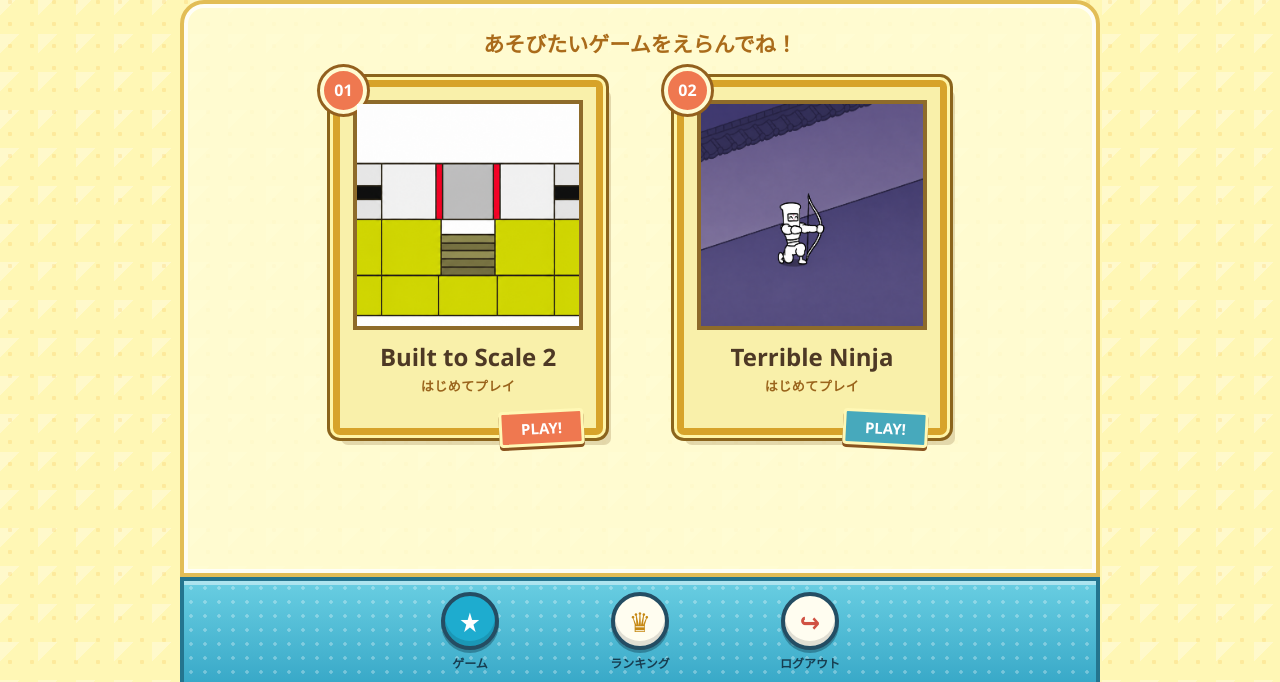
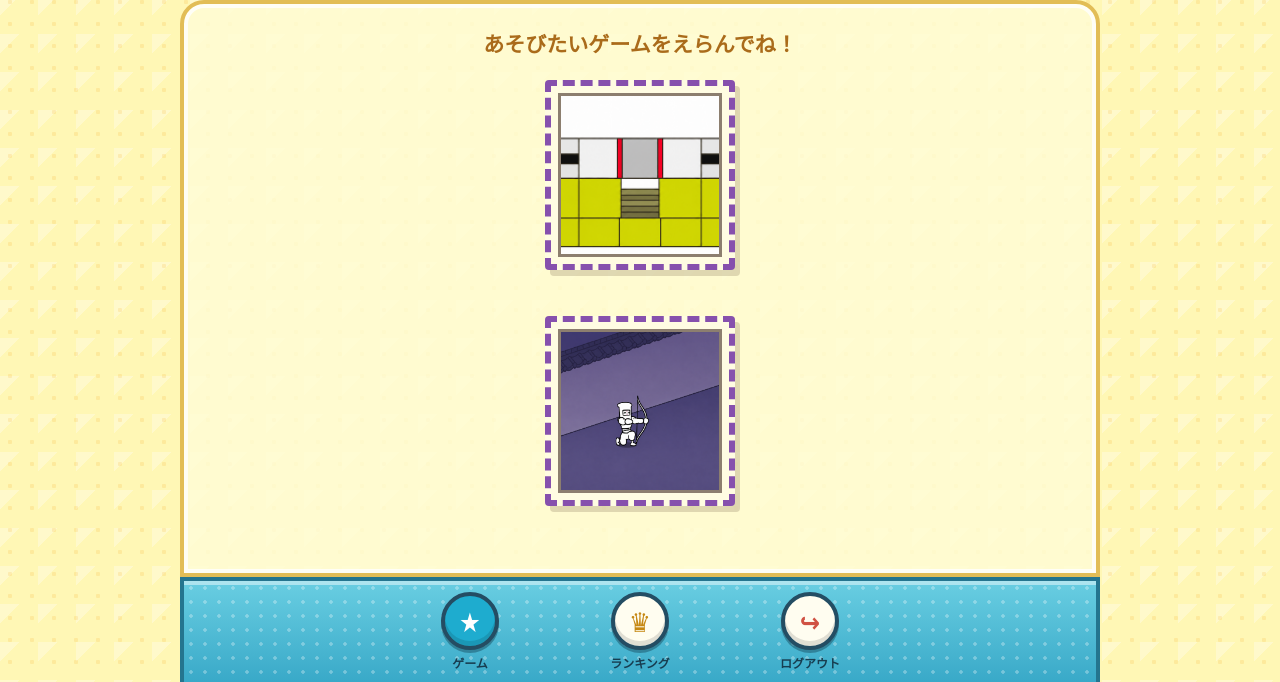
Before and after one commit to peko0707/Built_to_Scale2, a Flask app: template templates/launcher.html in a window 1280 px wide. Shown: the part 118-800 px from the top of the page. Run offline with Flask 3, Linux system fonts and the light colour scheme; the template is opened without the code that fills it: most values are stand-ins (such as "Sample title", 1, 10 or a date in 2020).

Commit message:
Add ranked game card styles

```diff
--- a/static/css/style.css
+++ b/static/css/style.css
@@ -186,35 +186,53 @@ body {
 
 .games-list {
     display: grid;
-    grid-template-columns: repeat(2, minmax(0, 270px));
+    grid-template-columns: minmax(0, 190px);
     justify-content: center;
-    gap: clamp(28px, 8vw, 74px);
+    gap: 46px;
+}
+
+.game-slot {
+    position: relative;
+    display: flex;
+    flex-direction: column;
+    align-items: center;
 }
 
 .game-card {
-    position: relative;
-    min-width: 0;
-    padding: 13px 13px 32px;
-    display: flex;
-    flex-direction: column;
-    align-items: stretch;
-    color: #4e3925;
+    width: 100%;
+    aspect-ratio: 1 / 1;
+    padding: 7px;
     font-family: inherit;
-    background: #f9f0aa;
-    border: 7px solid #d7a32a;
-    border-radius: 7px;
+    background: #fffce2;
+    border-radius: 4px;
+    box-shadow: 5px 6px 0 rgba(78, 54, 31, 0.18);
+    cursor: pointer;
+    transition: transform 140ms ease, filter 140ms ease, border-color 140ms ease;
+}
+
+.game-card.rank-redo {
+    border: 6px dashed #8650ad;
+}
+
+.game-card.rank-good {
+    border: 7px solid #929292;
     box-shadow:
-        0 0 0 3px #fff5a7,
-        0 0 0 6px #8b641c,
-        8px 10px 0 rgba(116, 77, 22, 0.2);
-    cursor: pointer;
-    transition: transform 140ms ease, filter 140ms ease;
+        0 0 0 3px #d9d9d9,
+        5px 7px 0 rgba(78, 54, 31, 0.18);
+}
+
+.game-card.rank-high {
+    border: 7px solid #dcae28;
+    box-shadow:
+        0 0 0 3px #fff072,
+        0 0 0 6px #9c6b13,
+        6px 8px 0 rgba(78, 54, 31, 0.18);
 }
 
 .game-card:hover,
 .game-card:focus-visible {
     z-index: 2;
-    transform: translateY(-8px) rotate(-1deg) scale(1.025);
+    transform: translateY(-7px) scale(1.035);
     filter: saturate(1.1);
     outline: none;
 }
@@ -223,34 +241,14 @@ body {
     transform: translateY(-2px) scale(0.98);
 }
 
-.game-card-ninja:hover,
-.game-card-ninja:focus-visible {
-    transform: translateY(-8px) rotate(1deg) scale(1.025);
-}
-
-.game-number {
-    position: absolute;
-    top: -20px;
-    left: -20px;
-    width: 47px;
-    height: 47px;
-    display: grid;
-    place-items: center;
-    color: #fff;
-    background: #ef7850;
-    border: 4px solid #fffbd2;
-    border-radius: 50%;
-    box-shadow: 0 0 0 3px #93601e;
-    font-size: 16px;
-    font-weight: 900;
-}
-
 .game-picture {
+    width: 100%;
+    height: 100%;
     aspect-ratio: 1 / 1;
+    display: block;
     overflow: hidden;
     background: #fff;
-    border: 4px solid #8e6b2a;
-    box-shadow: inset 0 0 0 3px #fff;
+    border: 3px solid rgba(79, 58, 34, 0.65);
 }
 
 .game-picture img {
@@ -269,40 +267,24 @@ body {
     object-position: center;
 }
 
-.game-title {
-    margin-top: 13px;
-    font-size: clamp(18px, 2.8vw, 24px);
-    font-weight: 950;
-    line-height: 1.15;
+.perfect-label {
+    display: none;
+    margin-top: -3px;
+    padding: 4px 13px 3px;
+    color: #fffbd6;
+    background: linear-gradient(#d8ad25, #9b6b10);
+    border: 3px solid #fff074;
+    border-radius: 3px;
+    box-shadow: 0 3px 0 #72500e;
+    font-size: 15px;
+    font-weight: 1000;
+    letter-spacing: 0.06em;
+    line-height: 1;
+    text-shadow: 1px 1px 0 #72500e;
 }
 
-.best-record {
-    min-height: 20px;
-    margin-top: 6px;
-    color: #9a641c;
-    font-size: 13px;
-    font-weight: 900;
-    letter-spacing: 0.04em;
-}
-
-.play-ribbon {
-    position: absolute;
-    right: 12px;
-    bottom: -18px;
-    padding: 5px 19px;
-    color: #fff;
-    background: #ef7850;
-    border: 3px solid #fff8b5;
-    border-radius: 4px;
-    box-shadow: 0 3px 0 #89531e;
-    font-size: 15px;
-    font-weight: 1000;
-    transform: rotate(-3deg);
-}
-
-.game-card-ninja .play-ribbon {
-    background: #47a9bc;
-    transform: rotate(3deg);
+.game-slot.is-perfect .perfect-label {
+    display: block;
 }
 
 .launcher-dock {
@@ -411,7 +393,7 @@ body {
     }
 
     .games-list {
-        grid-template-columns: minmax(0, 260px);
+        grid-template-columns: minmax(0, 165px);
         gap: 48px;
     }
 
--- a/templates/launcher.html
+++ b/templates/launcher.html
@@ -23,39 +23,37 @@
             <p class="select-message">あそびたいゲームをえらんでね！</p>
 
             <div class="games-list">
+                <div class="game-slot" id="slot-built_to_scale2">
                     <button
                         type="button"
-                    class="game-card game-card-built"
+                        class="game-card game-card-built rank-redo"
                         onclick="launchGame('built_to_scale2')"
                         aria-label="Built to Scale 2を開始">
-                    <span class="game-number">01</span>
                         <span class="game-picture">
                             <img
                                 src="{{ url_for('static', filename='images/background.png') }}"
                                 alt=""
                             >
                         </span>
-                    <span class="game-title">Built to Scale 2</span>
-                    <span class="best-record" id="record-built_to_scale2">はじめてプレイ</span>
-                    <span class="play-ribbon">PLAY!</span>
                     </button>
+                    <span class="perfect-label" aria-hidden="true">PERFECT</span>
+                </div>
 
+                <div class="game-slot" id="slot-terrible_ninja">
                     <button
                         type="button"
-                    class="game-card game-card-ninja"
+                        class="game-card game-card-ninja rank-redo"
                         onclick="launchGame('terrible_ninja')"
                         aria-label="Terrible Ninjaを開始">
-                    <span class="game-number">02</span>
                         <span class="game-picture">
                             <img
                                 src="{{ url_for('static', filename='images/terrible_ninja_background1.png') }}"
                                 alt=""
                             >
                         </span>
-                    <span class="game-title">Terrible Ninja</span>
-                    <span class="best-record" id="record-terrible_ninja">はじめてプレイ</span>
-                    <span class="play-ribbon">PLAY!</span>
                     </button>
+                    <span class="perfect-label" aria-hidden="true">PERFECT</span>
+                </div>
             </div>
         </main>
 
@@ -96,17 +94,32 @@
                 }
 
                 const games = data.records.games || {};
-                showRecord("built_to_scale2", games.built_to_scale2);
-                showRecord("terrible_ninja", games.terrible_ninja);
+                showRecord("built_to_scale2", games.built_to_scale2, 5, 15);
+                showRecord("terrible_ninja", games.terrible_ninja, 10, 20);
             } catch (error) {
                 console.error("Error loading records:", error);
             }
         }
 
-        function showRecord(gameName, record) {
-            const element = document.getElementById(`record-${gameName}`);
-            if (record && record.best_miss !== null) {
-                element.textContent = `BEST ${record.best_miss} MISS`;
+        function showRecord(gameName, record, highLevelMax, goodMax) {
+            const slot = document.getElementById(`slot-${gameName}`);
+            const card = slot.querySelector(".game-card");
+            const bestMiss = record?.best_miss;
+
+            card.classList.remove("rank-redo", "rank-good", "rank-high");
+            slot.classList.remove("is-perfect");
+
+            if (bestMiss === null || bestMiss === undefined || bestMiss > goodMax) {
+                card.classList.add("rank-redo");
+            } else if (bestMiss > highLevelMax) {
+                card.classList.add("rank-good");
+            } else {
+                card.classList.add("rank-high");
+            }
+
+            if (bestMiss === 0) {
+                slot.classList.add("is-perfect");
+                card.setAttribute("aria-label", `${card.getAttribute("aria-label")}、パーフェクト`);
             }
         }
 
```
Lines whose indentation alone changed are shown as unchanged.
